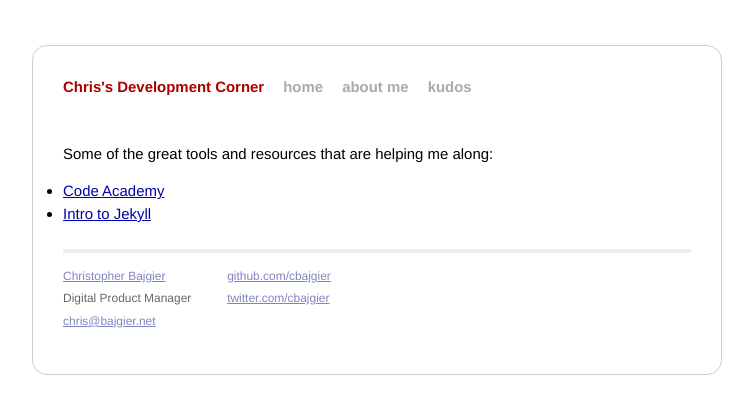
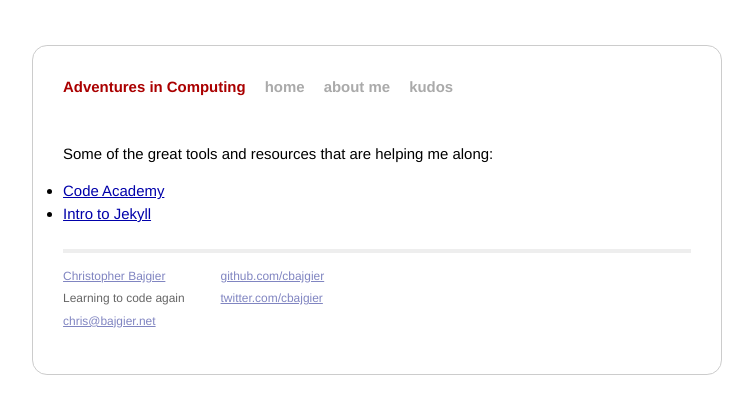
Before and after one commit to cbajgier/cbajgier.github.io, a Jekyll site: the page built from kudos.html, in a window 1280 px wide. Shown: the top 394 px of the page, without its empty margins (263-1016 px from the left). Built offline with Jekyll 4.4.1, drawn with Linux system fonts in a browser that asks for light colours; Markdown is read by kramdown in place of the engine named in the settings.

Commit message:
Small tweaks

```diff
--- a/_config.yml
+++ b/_config.yml
@@ -1,3 +1,3 @@
-name: Chris's Development Corner
+name: Adventures in Computing
 markdown: redcarpet
 pygments: true
--- a/_includes/footer.html
+++ b/_includes/footer.html
@@ -2,7 +2,7 @@
             <div class="contact">
               <p>
                 <a href="http://chris.bajgier.net">Christopher Bajgier</a><br />
-                Digital Product Manager<br />
+                Learning to code again<br />
                 <a href="mailto:chris@bajgier.net">chris@bajgier.net</a>
               </p>
             </div>
--- a/_includes/nav.html
+++ b/_includes/nav.html
@@ -1,7 +1,7 @@
         <div class="site">
           <div class="header">
             <h1 class="title"><a href="/">{{ site.name }}</a></h1>
-            <a class="extra" href="/">home</a>
-              <a class="extra" href="about.html">about me</a>
-              <a class="extra" href="kudos.html">kudos</a>
+            <a class="extra" href="{{ site.url }}">home</a>
+              <a class="extra" href="{{ site.url }}/about.html">about me</a>
+              <a class="extra" href="{{ site.url }}/kudos.html">kudos</a>
           </div>
--- a/index.html
+++ b/index.html
@@ -1,6 +1,6 @@
 ---
 layout: default
-title: Chris's Development Corner
+title: Adventures in Computing
 ---
 
 <div id="home">
```
